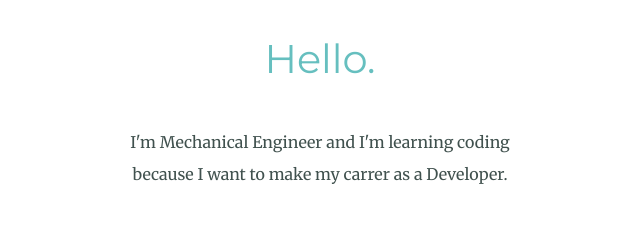
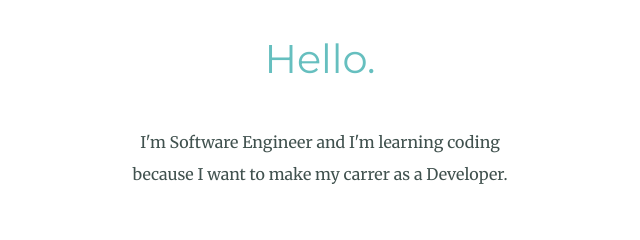
Before and after one commit to sandeepkumar-dev/my-site, a plain HTML site: page index.html in a window 1280 px wide. Shown: the part 1025-1265 px from the top of the page, 320-960 px from the left. Drawn offline with Linux system fonts and the light colour scheme.

Commit message:
Update index.html

```diff
--- a/index.html
+++ b/index.html
@@ -22,7 +22,7 @@
       <div class="profile">
         <img class="profile-img"src="images/profile photo.png" alt="profile photo-img">
         <h2>Hello.</h2>
-        <p class="intro">I'm Mechanical Engineer and I'm learning coding because I want to make my carrer as a Developer.</p>
+        <p class="intro">I'm Software Engineer and I'm learning coding because I want to make my carrer as a Developer.</p>
       </div>
       <hr>
       <div class="skills">
```
